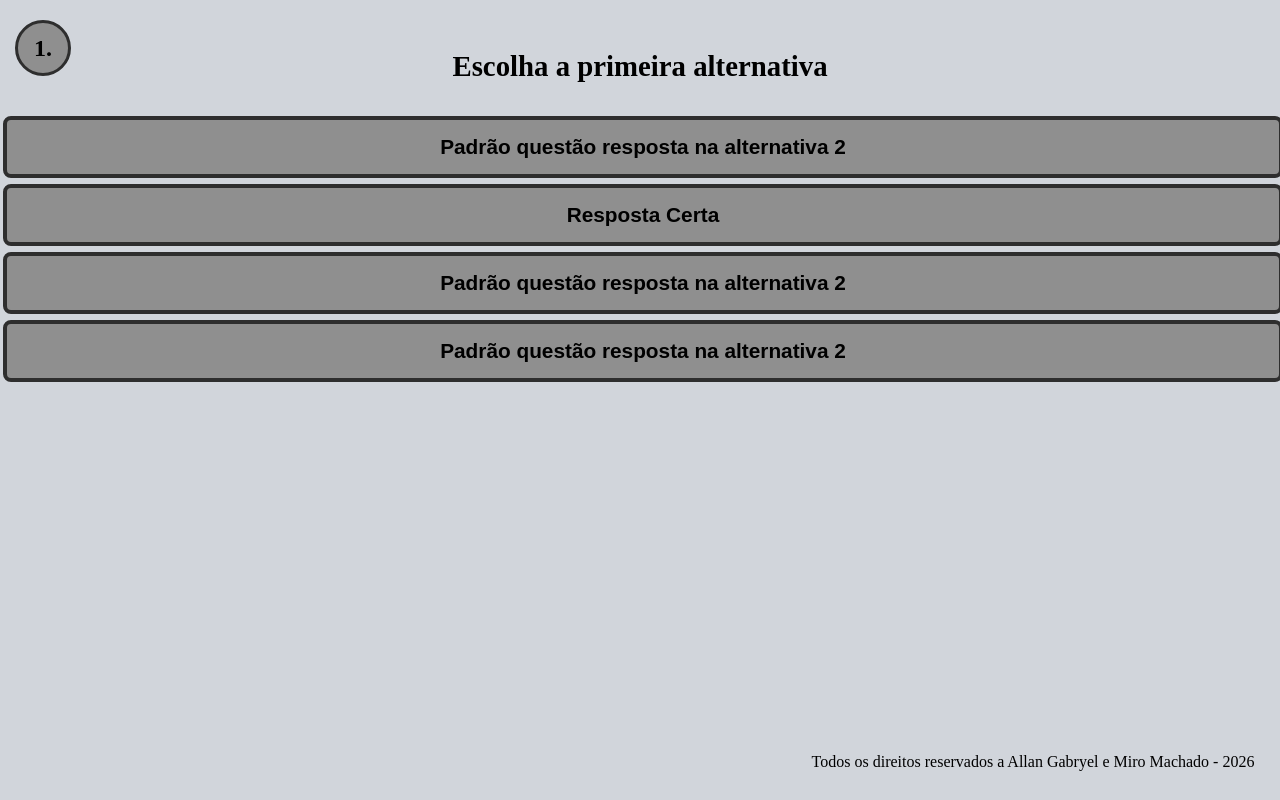
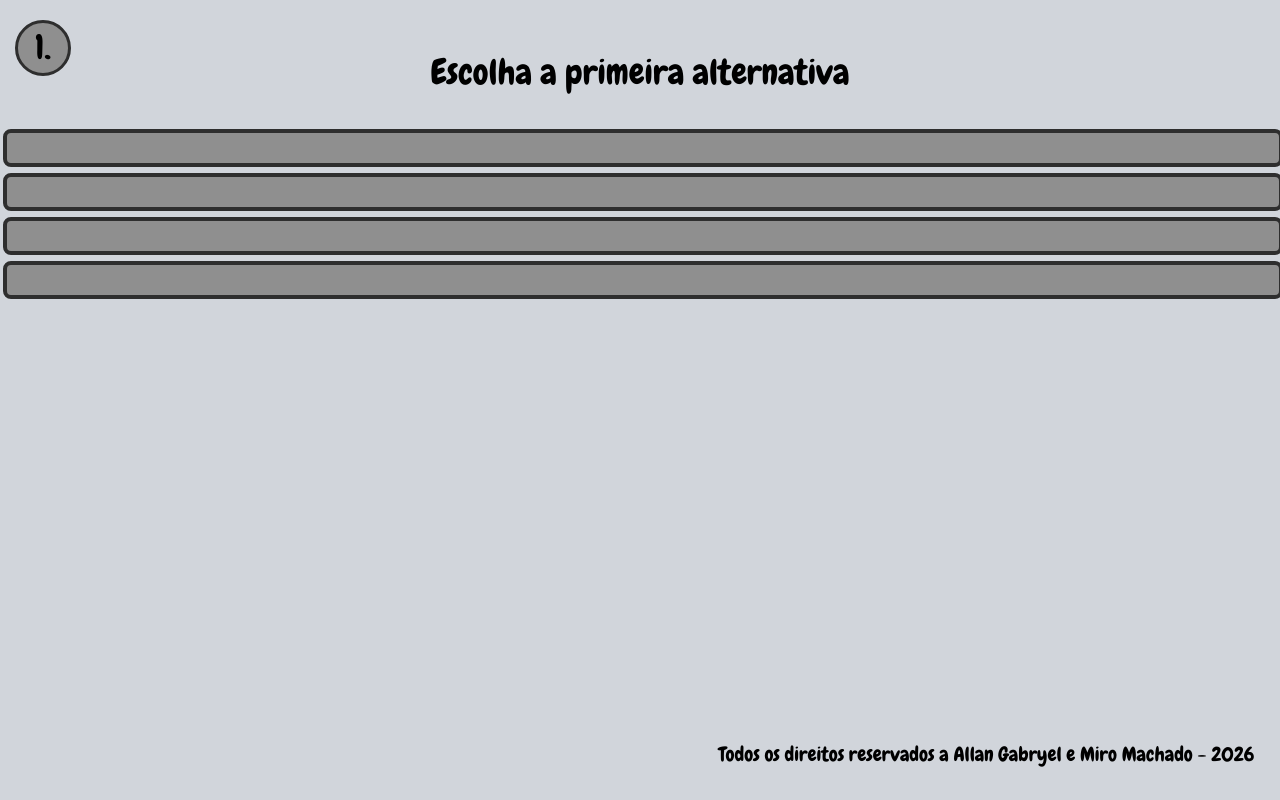
Before and after one commit to Allan-GX/Projeto-1-Introducao-a-adiministracao, a React app in the folder app/: page / in a window 1280 px wide. Both pictures are taken after a click on the button "Jogar". Built offline with nearby package versions, Linux system fonts and the light colour scheme; the HTML template or start-up script is replaced by a standard one.

Commit message:
Alteração da fonte, e leves mudanças na customização da página

```diff
--- a/app/src/App.css
+++ b/app/src/App.css
@@ -1,8 +1,15 @@
+@import url('https://fonts.googleapis.com/css2?family=Chewy&display=swap');
+
 html, body {
     margin: 0;
     padding: 0;
     overflow: hidden;
     background-color: #D1D5DB;
+    font-family: "Chewy", system-ui;
+}
+
+button {
+    font-family: inherit;
 }
 
 .quiz-container {
@@ -26,8 +33,8 @@ html, body {
     border: 3px solid #2e2e2e;
     background-color: #8f8f8f;
     color: #000;
-    font-size: 1.5rem;
-    font-weight: bold;
+    font-weight: inherit;
+    font-size: 35px;
     cursor: pointer;
     display: flex;
     align-items: center;
@@ -38,8 +45,8 @@ html, body {
 }
 
 .enunciado {
-    font-size: 1.8rem;
-    font-weight: bold;
+    font-size: 35px;
+    font-weight: inherit;
     text-align: center;
     margin-top: 50px;
     margin-bottom: 30px;
@@ -61,8 +68,8 @@ html, body {
     border-radius: 8px;
     padding: 15px 10px;
     margin: 3px;
-    font-size: 1.3rem;
-    font-weight: bold;
+    font-size: 25px;
+    font-family: "Chewy", system-ui;
     cursor: pointer;
     text-align: center;
     width: 100%;
@@ -77,7 +84,7 @@ html, body {
     padding: 15px 10px;
     margin: 5px;
     font-size: 25px;
-    font-weight: bolder;
+    font-family: "Chewy", system-ui;
     cursor: pointer;
     text-align: center;
     width: 50%;
@@ -105,7 +112,9 @@ html, body {
     border: none;
     padding: 0;
     margin: 0;
-    font: inherit;
+    font-weight: inherit;
+    font-size: 20px;
+    font-family: "Chewy", system-ui;
     color: inherit;
     cursor: pointer;
     outline: inherit;
@@ -117,6 +126,7 @@ html, body {
 
 .rodape{
     position: absolute;
+    font-size: 20px;
     bottom: 0%;
     right: 1%;
     margin: 1;
@@ -129,7 +139,6 @@ html, body {
     border: 3px solid #2e2e2e;
     border-radius: 15px;
     padding: 2px;
-    font-weight: bold;
     max-width: 600px;
     margin: 10px;
     color: #000000bf;
@@ -143,7 +152,6 @@ html, body {
     border: 3px solid #2e2e2e;
     border-radius: 15px;
     padding: 2px;
-    font-weight: bold;
     max-width: 600px;
     margin: 10px;
     color: #000000ef;
@@ -151,6 +159,11 @@ html, body {
     line-height: 1.6;
 }
 
+.text{
+    font-weight: inherit;
+    font-size: 28px;
+}
+
 .imagem{
     max-width: 300px;
     margin-bottom: 20px;
--- a/app/src/components/BotaoCorreto.jsx
+++ b/app/src/components/BotaoCorreto.jsx
@@ -9,10 +9,10 @@ function BotaoCorreto({progress,setProgress,id,simple, acerto,setAcerto}){
             9: { canClick: false, correct: false, content: "2026"}
         },
         /*q1*/{
-            1: { canClick: true, correct: false, content: "Padrão questão resposta na alternativa 2" },
-            2: { canClick: true, correct: true, content: "Resposta Certa" },
-            3: { canClick: true, correct: false, content: "Padrão questão resposta na alternativa 2" },
-            4: { canClick: true, correct: false, content: "Padrão questão resposta na alternativa 2" },
+            1: { canClick: true, correct: false, content: "" },
+            2: { canClick: true, correct: true, content: "" },
+            3: { canClick: true, correct: false, content: "" },
+            4: { canClick: true, correct: false, content: "" },
             5: { canClick: false, correct: false, content: "1."},
             6: { canClick: false, correct: false, content: "Todos"},
             7: { canClick: false, correct: false, content: "Allan Gabryel"},
@@ -20,16 +20,28 @@ function BotaoCorreto({progress,setProgress,id,simple, acerto,setAcerto}){
             9: { canClick: false, correct: false, content: "2026"}
         },
         {
-            1: { canClick: true, correct: false, content: "Resposta numero da questão" },
-            2: { canClick: true, correct: false, content: "Resposta numero da questão" },
-            3: { canClick: true, correct: false, content: "Resposta numero da questão" },
-            4: { canClick: true, correct: false, content: "Resposta numero da questão" },
+            1: { canClick: true, correct: false, content: "" },
+            2: { canClick: true, correct: false, content: "" },
+            3: { canClick: true, correct: false, content: "" },
+            4: { canClick: true, correct: false, content: "" },
             5: { canClick: true, correct: true, content: "2."},
             6: { canClick: false, correct: false, content: "Todos"},
             7: { canClick: false, correct: false, content: "Allan Gabryel"},
             8: { canClick: false, correct: false, content: "Miro Machado"},
             9: { canClick: false, correct: false, content: "2026"}
+        },
+        {
+            1: { canClick: true, correct: false, content: "" },
+            2: { canClick: true, correct: false, content: "" },
+            3: { canClick: true, correct: false, content: "" },
+            4: { canClick: true, correct: false, content: "" },
+            5: { canClick: false, correct: false, content: "3."},
+            6: { canClick: true, correct: true, content: "Todos"},
+            7: { canClick: false, correct: false, content: "Allan Gabryel"},
+            8: { canClick: false, correct: false, content: "Miro Machado"},
+            9: { canClick: false, correct: false, content: "2026"}
         }
+    /*Sempre que adicionar uma questão, nescessario alterar valores em credito,pergunta completa e tela final*/
     ];
 
     const item_data = data[progress][id];
@@ -42,7 +54,7 @@ function BotaoCorreto({progress,setProgress,id,simple, acerto,setAcerto}){
             setAcerto(acerto + 1);
         }else {
             if (simple){
-                alert("Você errou! ainda pode proseguir");
+                alert("Você errou! ainda pode prosseguir");
                 setProgress(progress + 1);
             } else {
             setProgress(67);
@@ -61,7 +73,7 @@ function BotaoCorreto({progress,setProgress,id,simple, acerto,setAcerto}){
     };
 
     if(item_data.canClick) {
-         return (
+        return (
             <button className={classe()} onClick={() => handleEscolha()}>{item_data.content}</button>
         );
     }else {
--- a/app/src/components/CreditoComponent.jsx
+++ b/app/src/components/CreditoComponent.jsx
@@ -3,7 +3,7 @@ import BotaoCorreto from "./BotaoCorreto";
 function CreditoComponent({progress,simple,acerto,setAcerto,setProgress}){
 
     const handleProgress = () => {
-        if (progress >=3){
+        if (progress >=4){
             return 1;
         } else {
             return progress;
--- a/app/src/components/PerguntaCompleta.jsx
+++ b/app/src/components/PerguntaCompleta.jsx
@@ -3,7 +3,7 @@ import Collection from './ButtonCollection';
 
 const Pergunta = ({progress,acerto,simple,setAcerto,setProgress}) => {
 
-    if (progress > 0 && progress < 3){
+    if (progress > 0 && progress < 4){
         return (
             <section className='quiz-conteiner'>
                 <PerguntasComponent progress={progress} acerto={acerto} simple={simple} setAcerto={setAcerto} setProgress={setProgress}/>
--- a/app/src/components/PerguntasComponent.jsx
+++ b/app/src/components/PerguntasComponent.jsx
@@ -5,7 +5,8 @@ function PerguntasComponent({progress,simple,acerto,setAcerto,setProgress}){
 
     const enunciados = {
         1: "Escolha a primeira alternativa",
-        2: "Essa é a terceira"
+        2: "Essa é a terceira",
+        3: "Terceira pergunta"
     };
     return (
         <>
--- a/app/src/components/TelaFinalComponent.jsx
+++ b/app/src/components/TelaFinalComponent.jsx
@@ -8,7 +8,7 @@ function Fim({progress,acerto,setAcerto,setSimple, setProgress}){
         setProgress(0);
     }
 
-    if (progress == 3){
+    if (progress == 4){
         return (
             <div className="quiz-container">
                 <img src={Titulo} alt="TDquiz" className="imagem"/>
```
